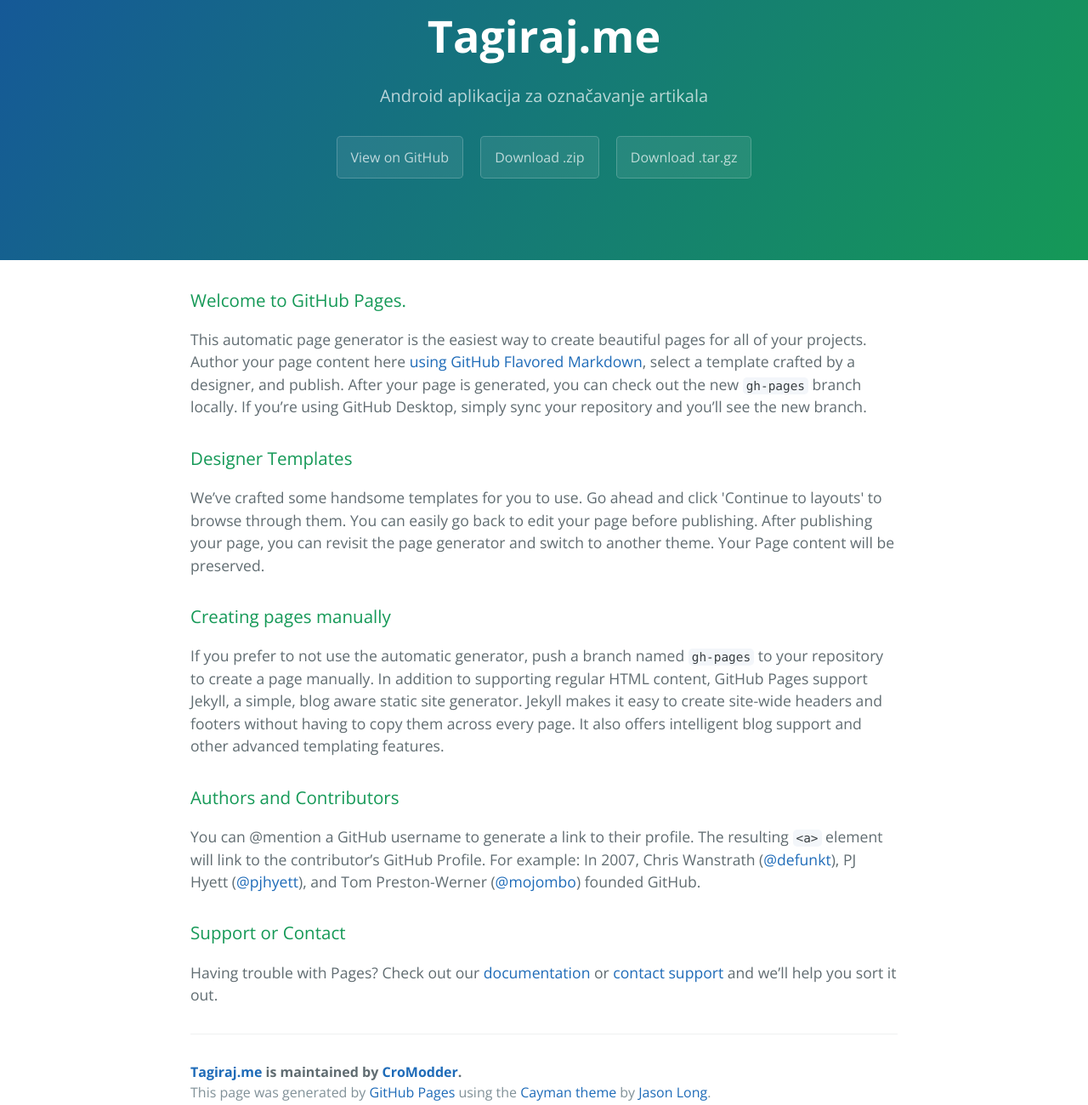
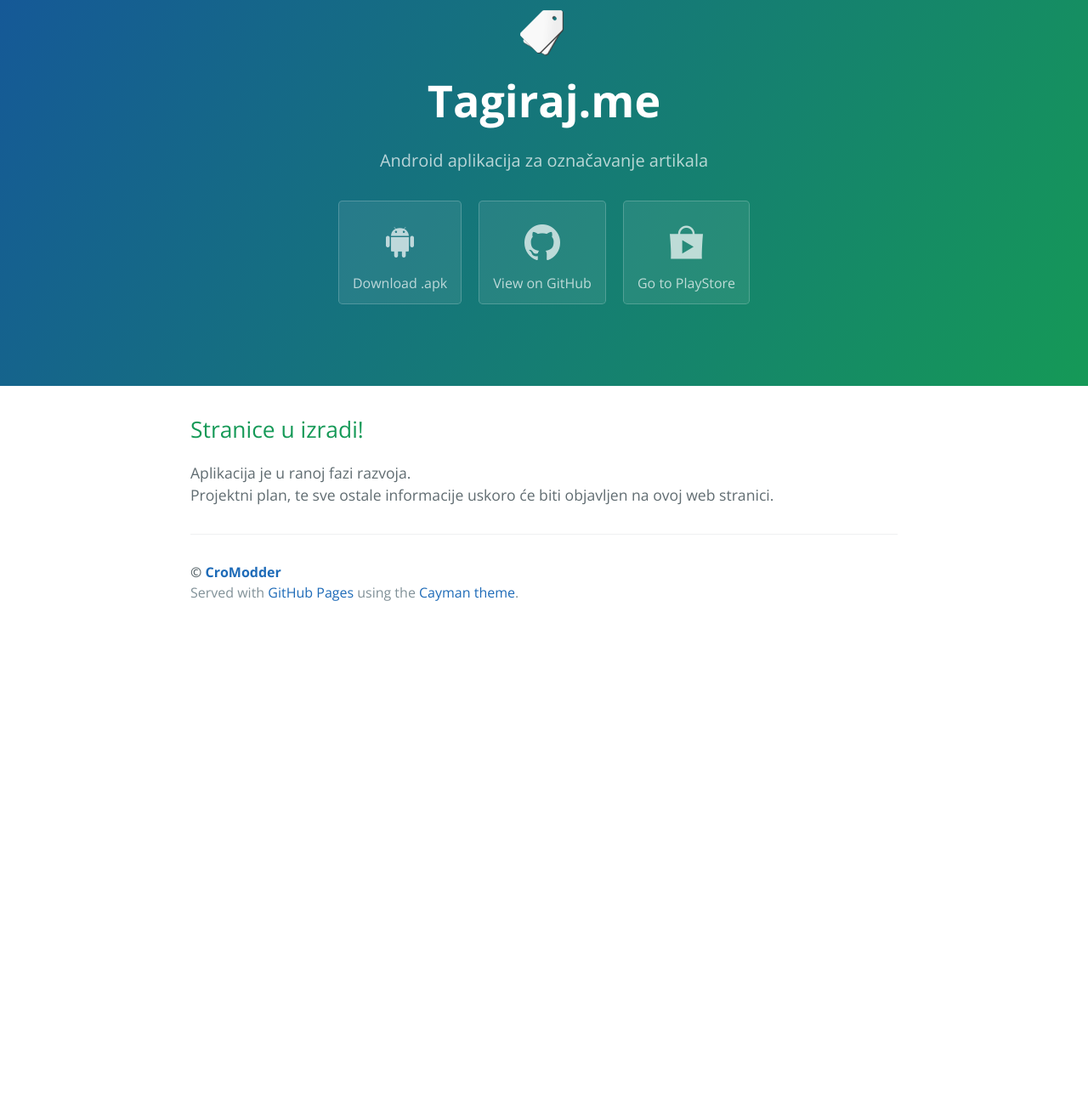
Before and after one commit to CroModder/tagiraj-me, a plain HTML site: page index.html in a window 1280 px wide. Shown: the part 77-1377 px from the top of the page at 85% size. After the commit the page ends 818 px from the top, so only its background shows below. Drawn offline with nearby package versions, Linux system fonts and the light colour scheme.

Commit message:
blank site description

```diff
--- a/index.html
+++ b/index.html
@@ -5,49 +5,34 @@
     <title>Tagiraj.me by CroModder</title>
     <meta name="viewport" content="width=device-width, initial-scale=1">
     <link rel="stylesheet" type="text/css" href="stylesheets/normalize.css" media="screen">
+    <link rel="stylesheet" type="text/css" href="http://code.ionicframework.com/ionicons/2.0.1/css/ionicons.min.css" media="screen">
     <link href='https://fonts.googleapis.com/css?family=Open+Sans:400,700' rel='stylesheet' type='text/css'>
     <link rel="stylesheet" type="text/css" href="stylesheets/stylesheet.css" media="screen">
+    <link rel="stylesheet" type="text/css" href="stylesheets/style.css" media="screen">
     <link rel="stylesheet" type="text/css" href="stylesheets/github-light.css" media="screen">
   </head>
   <body>
     <section class="page-header">
+      <img src="logo.png" />
       <h1 class="project-name">Tagiraj.me</h1>
       <h2 class="project-tagline">Android aplikacija za označavanje artikala</h2>
-      <a href="https://github.com/CroModder/tagiraj-me" class="btn">View on GitHub</a>
-      <a href="https://github.com/CroModder/tagiraj-me/zipball/master" class="btn">Download .zip</a>
-      <a href="https://github.com/CroModder/tagiraj-me/tarball/master" class="btn">Download .tar.gz</a>
+      <a href="#" class="btn"> <div class="icon ion-social-android"></div>Download .apk</a>
+      <a href="https://github.com/CroModder/tagiraj-me" class="btn"><div class="icon ion-social-github"></div>View on GitHub</a>
+      <a href="#" class="btn"><div class="icon ion-android-playstore"></div>Go to PlayStore</a>
     </section>
 
     <section class="main-content">
-      <h3>
-<a id="welcome-to-github-pages" class="anchor" href="#welcome-to-github-pages" aria-hidden="true"><span aria-hidden="true" class="octicon octicon-link"></span></a>Welcome to GitHub Pages.</h3>
+      <h2>
+        <a id="welcome" class="anchor" href="#welcome" aria-hidden="true"><span aria-hidden="true" class="octicon octicon-link"></span></a>Stranice u izradi!
+      </h2>
 
-<p>This automatic page generator is the easiest way to create beautiful pages for all of your projects. Author your page content here <a href="https://guides.github.com/features/mastering-markdown/">using GitHub Flavored Markdown</a>, select a template crafted by a designer, and publish. After your page is generated, you can check out the new <code>gh-pages</code> branch locally. If you’re using GitHub Desktop, simply sync your repository and you’ll see the new branch.</p>
+<p>Aplikacija je u ranoj fazi razvoja.<br />Projektni plan, te sve ostale informacije uskoro će biti objavljen na ovoj web stranici.</p>
 
-<h3>
-<a id="designer-templates" class="anchor" href="#designer-templates" aria-hidden="true"><span aria-hidden="true" class="octicon octicon-link"></span></a>Designer Templates</h3>
-
-<p>We’ve crafted some handsome templates for you to use. Go ahead and click 'Continue to layouts' to browse through them. You can easily go back to edit your page before publishing. After publishing your page, you can revisit the page generator and switch to another theme. Your Page content will be preserved.</p>
-
-<h3>
-<a id="creating-pages-manually" class="anchor" href="#creating-pages-manually" aria-hidden="true"><span aria-hidden="true" class="octicon octicon-link"></span></a>Creating pages manually</h3>
-
-<p>If you prefer to not use the automatic generator, push a branch named <code>gh-pages</code> to your repository to create a page manually. In addition to supporting regular HTML content, GitHub Pages support Jekyll, a simple, blog aware static site generator. Jekyll makes it easy to create site-wide headers and footers without having to copy them across every page. It also offers intelligent blog support and other advanced templating features.</p>
-
-<h3>
-<a id="authors-and-contributors" class="anchor" href="#authors-and-contributors" aria-hidden="true"><span aria-hidden="true" class="octicon octicon-link"></span></a>Authors and Contributors</h3>
-
-<p>You can @mention a GitHub username to generate a link to their profile. The resulting <code>&lt;a&gt;</code> element will link to the contributor’s GitHub Profile. For example: In 2007, Chris Wanstrath (<a href="https://github.com/defunkt" class="user-mention">@defunkt</a>), PJ Hyett (<a href="https://github.com/pjhyett" class="user-mention">@pjhyett</a>), and Tom Preston-Werner (<a href="https://github.com/mojombo" class="user-mention">@mojombo</a>) founded GitHub.</p>
-
-<h3>
-<a id="support-or-contact" class="anchor" href="#support-or-contact" aria-hidden="true"><span aria-hidden="true" class="octicon octicon-link"></span></a>Support or Contact</h3>
-
-<p>Having trouble with Pages? Check out our <a href="https://help.github.com/pages">documentation</a> or <a href="https://github.com/contact">contact support</a> and we’ll help you sort it out.</p>
 
       <footer class="site-footer">
-        <span class="site-footer-owner"><a href="https://github.com/CroModder/tagiraj-me">Tagiraj.me</a> is maintained by <a href="https://github.com/CroModder">CroModder</a>.</span>
+        <span class="site-footer-owner"> &copy; <a href="https://github.com/CroModder">CroModder</a></span>
 
-        <span class="site-footer-credits">This page was generated by <a href="https://pages.github.com">GitHub Pages</a> using the <a href="https://github.com/jasonlong/cayman-theme">Cayman theme</a> by <a href="https://twitter.com/jasonlong">Jason Long</a>.</span>
+        <span class="site-footer-credits">Served with <a href="https://pages.github.com">GitHub Pages</a> using the <a href="https://github.com/jasonlong/cayman-theme">Cayman theme</a>.</span>
       </footer>
 
     </section>
--- /dev/null
+++ b/stylesheets/style.css
@@ -0,0 +1,3 @@
+.icon {
+  font-size: 48px;
+}
```
Also changed, not shown: logo.png (added).
